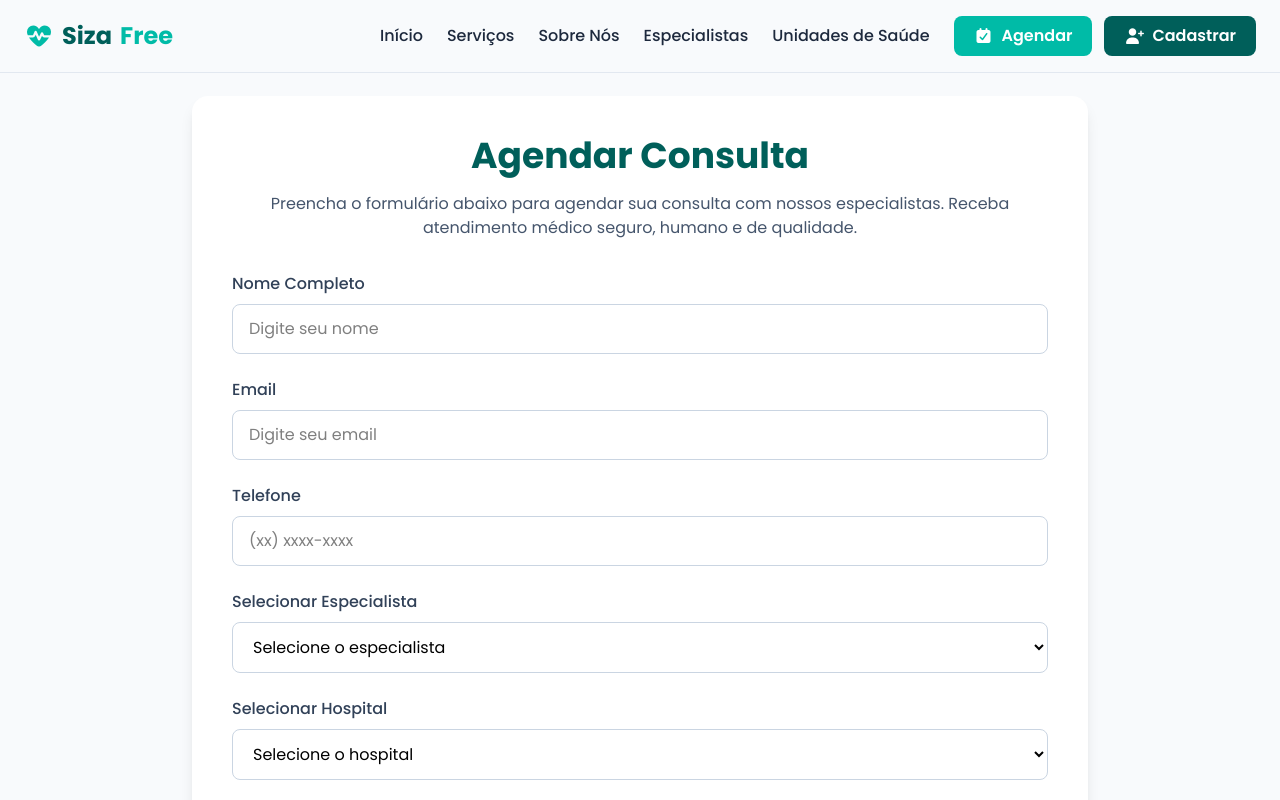
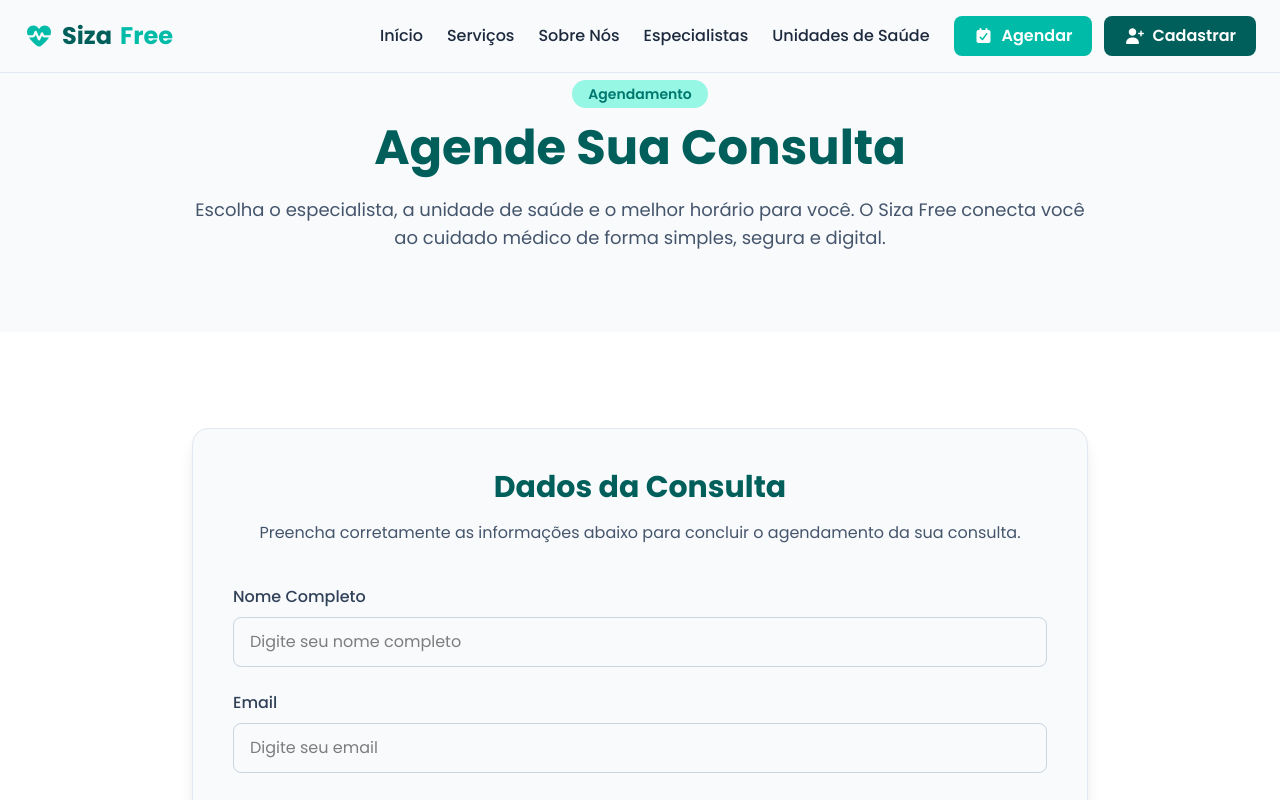
Before and after one commit to nsimba-afonso-nwayami/sizafree, a React (Vite) app: page /agendar in a window 1280 px wide. Shown: the top 800 px of the page. Built offline with nearby package versions, Linux system fonts and the light colour scheme.

Commit message:
Página agendar feito

```diff
--- a/src/pages/site/Agendar.jsx
+++ b/src/pages/site/Agendar.jsx
@@ -1,4 +1,3 @@
-import { Link } from "react-router-dom";
 import Header from "../../components/header/Header";
 import Footer from "../../components/footer/Footer";
 
@@ -10,16 +9,34 @@ export default function Agendar() {
       {/* Header */}
       <Header />
 
-      {/* Seção de Agendamento */}
-      <section className="py-24 px-6 bg-slate-50">
-        <div className="max-w-4xl mx-auto bg-white rounded-2xl shadow-lg p-10">
-          <h1 className="text-4xl font-bold text-teal-800 mb-4 text-center">
-            Agendar Consulta
+      {/* Introdução */}
+      <section className="py-20 px-6 bg-slate-50">
+        <div className="max-w-4xl mx-auto text-center">
+          <span className="inline-block mb-4 px-4 py-1 text-sm font-semibold rounded-full bg-teal-200 text-teal-700">
+            Agendamento
+          </span>
+
+          <h1 className="text-4xl md:text-5xl font-bold text-teal-800 mb-6">
+            Agende Sua Consulta
           </h1>
-          <p className="text-slate-600 mb-8 text-center">
-            Preencha o formulário abaixo para agendar sua consulta com nossos
-            especialistas. Receba atendimento médico seguro, humano e de
-            qualidade.
+
+          <p className="text-lg text-slate-600">
+            Escolha o especialista, a unidade de saúde e o melhor horário para
+            você. O Siza Free conecta você ao cuidado médico de forma simples,
+            segura e digital.
+          </p>
+        </div>
+      </section>
+
+      {/* Formulário de Agendamento */}
+      <section className="py-24 px-6 bg-white">
+        <div className="max-w-4xl mx-auto bg-slate-50 border border-slate-200 rounded-2xl shadow-lg p-10">
+          <h2 className="text-3xl font-bold text-teal-800 mb-4 text-center">
+            Dados da Consulta
+          </h2>
+          <p className="text-slate-600 mb-10 text-center">
+            Preencha corretamente as informações abaixo para concluir o
+            agendamento da sua consulta.
           </p>
 
           <form className="grid gap-6">
@@ -30,7 +47,7 @@ export default function Agendar() {
               </label>
               <input
                 type="text"
-                placeholder="Digite seu nome"
+                placeholder="Digite seu nome completo"
                 className="w-full px-4 py-3 rounded-lg border border-slate-300 focus:ring-2 focus:ring-teal-500 focus:outline-none"
                 required
               />
@@ -56,7 +73,7 @@ export default function Agendar() {
               </label>
               <input
                 type="tel"
-                placeholder="(xx) xxxx-xxxx"
+                placeholder="Ex: 9XX XXX XXX"
                 className="w-full px-4 py-3 rounded-lg border border-slate-300 focus:ring-2 focus:ring-teal-500 focus:outline-none"
                 required
               />
@@ -65,36 +82,36 @@ export default function Agendar() {
             {/* Especialista */}
             <div>
               <label className="block text-slate-700 font-medium mb-2">
-                Selecionar Especialista
+                Especialista
               </label>
               <select
                 className="w-full px-4 py-3 rounded-lg border border-slate-300 focus:ring-2 focus:ring-teal-500 focus:outline-none"
                 required
               >
                 <option value="">Selecione o especialista</option>
-                <option>Dr. Carlos Silva - Clínico Geral</option>
-                <option>Dra. Ana Mendes - Pediatra</option>
-                <option>Dr. João Pires - Cardiologista</option>
-                <option>Dra. Sofia Costa - Ginecologista</option>
-                <option>Dr. Miguel Rocha - Ortopedista</option>
+                <option>Dr. Carlos Silva – Clínico Geral</option>
+                <option>Dra. Ana Mendes – Pediatra</option>
+                <option>Dr. João Pires – Cardiologista</option>
+                <option>Dra. Sofia Costa – Ginecologista</option>
+                <option>Dr. Miguel Rocha – Ortopedista</option>
               </select>
             </div>
 
-            {/* Hospital */}
+            {/* Unidade de Saúde */}
             <div>
               <label className="block text-slate-700 font-medium mb-2">
-                Selecionar Hospital
+                Unidade de Saúde
               </label>
               <select
                 className="w-full px-4 py-3 rounded-lg border border-slate-300 focus:ring-2 focus:ring-teal-500 focus:outline-none"
                 required
               >
-                <option value="">Selecione o hospital</option>
-                <option>Hospital da Polana</option>
+                <option value="">Selecione a unidade</option>
+                <option>Hospital Geral de Luanda</option>
                 <option>Hospital Josina Machel</option>
                 <option>Hospital Militar Principal</option>
                 <option>Hospital Divina Providência</option>
-                <option>Hospital Geral de Luanda</option>
+                <option>Clínica Girassol</option>
               </select>
             </div>
 
@@ -110,7 +127,7 @@ export default function Agendar() {
               />
             </div>
 
-            {/* Hora */}
+            {/* Horário */}
             <div>
               <label className="block text-slate-700 font-medium mb-2">
                 Horário
@@ -125,9 +142,9 @@ export default function Agendar() {
             {/* Botão */}
             <button
               type="submit"
-              className="w-full bg-teal-500 hover:bg-teal-600 text-white font-semibold py-4 rounded-lg transition cursor-pointer"
+              className="w-full mt-4 bg-teal-500 hover:bg-teal-600 text-white font-semibold py-4 rounded-lg transition cursor-pointer"
             >
-              Agendar Consulta
+              Confirmar Agendamento
             </button>
           </form>
         </div>
```
